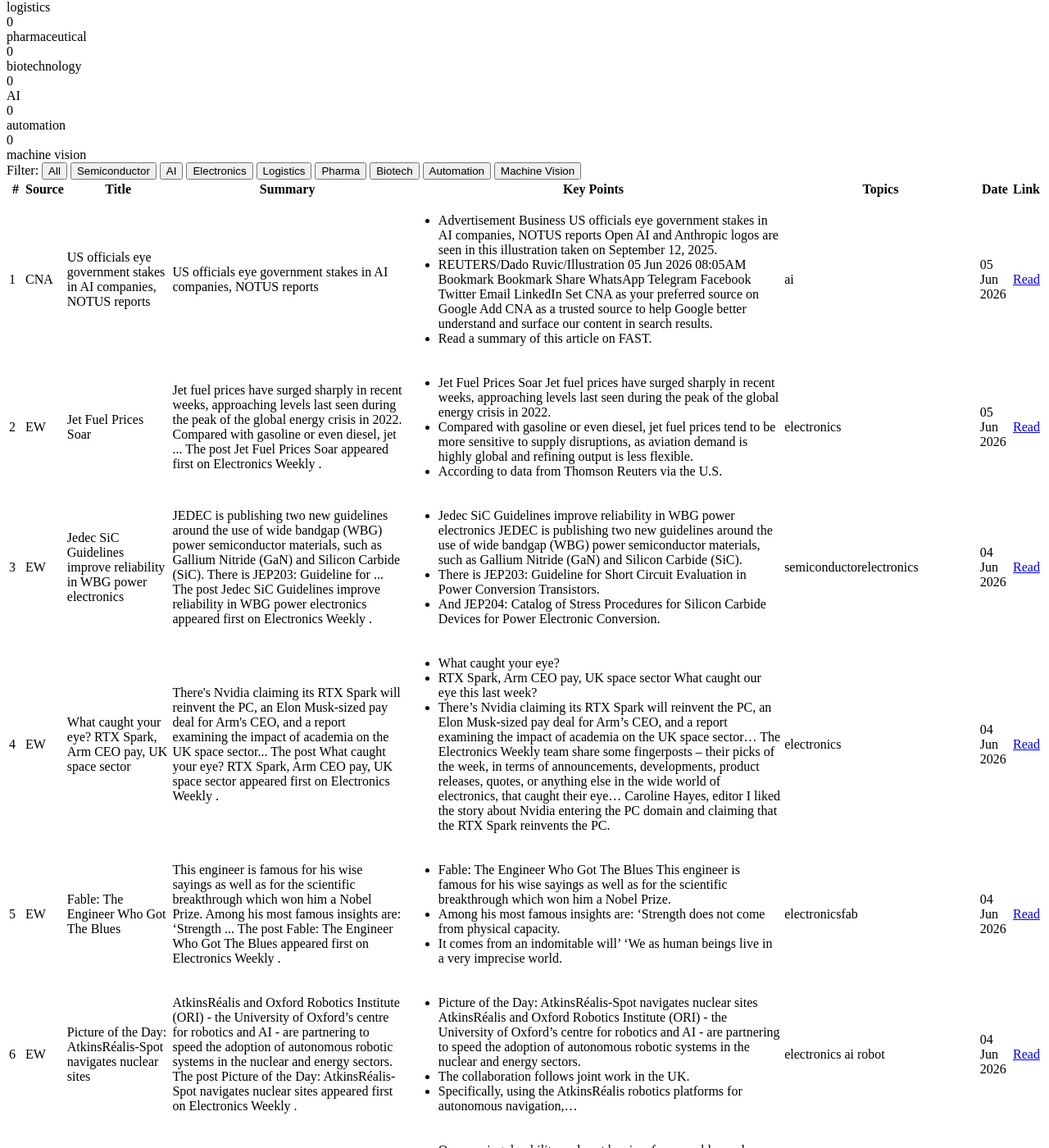
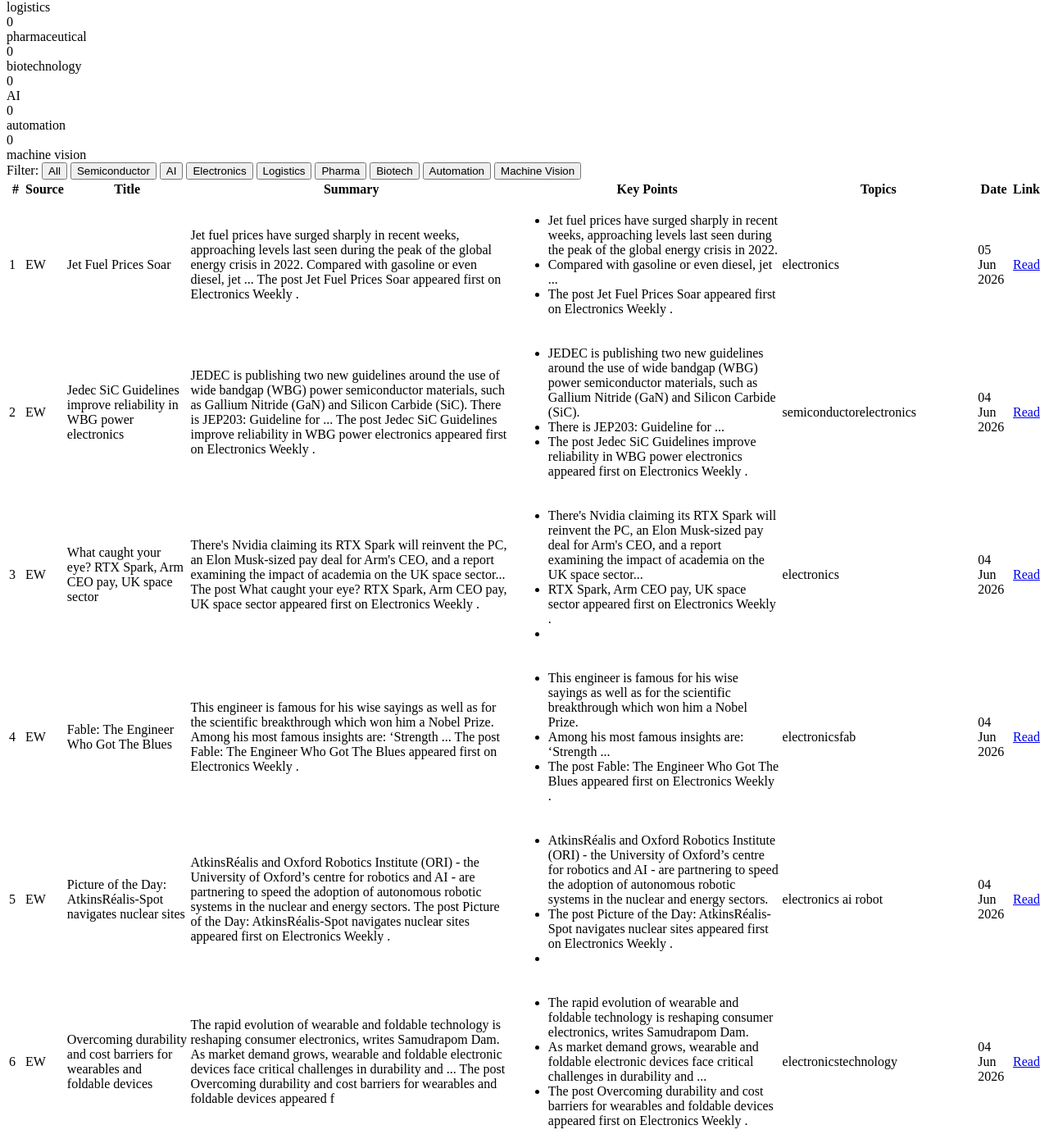
Before and after one commit to asiatechfeed/Asia-Tech-Feed, a Jekyll site: the page built from _posts/2026-06-05-asia-tech-news-digest.md, in a window 1280 px wide and 1400 px high, scrolled down 271 px. Shown: the whole window at 82% size. Built offline with Jekyll 4.4.1, drawn with Linux system fonts in a browser that asks for light colours; some of the changed text lies outside the part shown.

Commit message:
📰 News digest 2026-06-05 (10 articles)

```diff
--- a/_posts/2026-06-05-asia-tech-news-digest.md
+++ b/_posts/2026-06-05-asia-tech-news-digest.md
@@ -1,10 +1,10 @@
 ---
 layout: post
 title: "Asia Tech News Digest — June 05, 2026"
-date: 2026-06-05 12:25:16 +0800
-articles_count: 11
-sources_count: 2
-sources: ["CNA", "EW"]
+date: 2026-06-05 12:38:44 +0800
+articles_count: 10
+sources_count: 1
+sources: ["EW"]
 csv_file: /assets/data/news-2026-06-05.tsv
 ---
 
@@ -24,153 +24,139 @@ csv_file: /assets/data/news-2026-06-05.tsv
 <tbody>
 <tr>
   <td class="col-num">1</td>
-  <td class="col-source"><span class="source-badge">CNA</span></td>
-  <td class="col-title"><span class="article-title">US officials eye government stakes in AI companies, NOTUS reports</span></td>
-  <td class="col-summary">US officials eye government stakes in AI companies, NOTUS reports</td>
-  <td class="col-points"><ul class="key-points">
-    <li>Advertisement Business US officials eye government stakes in AI companies, NOTUS reports Open AI and Anthropic logos are seen in this illustration taken on September 12, 2025.</li>
-    <li>REUTERS/Dado Ruvic/Illustration 05 Jun 2026 08:05AM Bookmark Bookmark Share WhatsApp Telegram Facebook Twitter Email LinkedIn Set CNA as your preferred source on Google Add CNA as a trusted source to help Google better understand and surface our content in search results.</li>
-    <li>Read a summary of this article on FAST.</li>
-  </ul></td>
-  <td class="col-tags"><span class="tag "> ai </span></td>
-  <td class="col-date">05 Jun 2026</td>
-  <td class="col-link"><a class="btn-link" href="https://www.channelnewsasia.com/business/us-officials-eye-government-stakes-in-ai-companies-notus-reports-6163561" target="_blank" rel="noopener">Read</a></td>
-</tr>
-<tr>
-  <td class="col-num">2</td>
   <td class="col-source"><span class="source-badge">EW</span></td>
   <td class="col-title"><span class="article-title">Jet Fuel Prices Soar</span></td>
   <td class="col-summary">Jet fuel prices have surged sharply in recent weeks, approaching levels last seen during the peak of the global energy crisis in 2022. Compared with gasoline or even diesel, jet ... The post Jet Fuel Prices Soar appeared first on Electronics Weekly .</td>
   <td class="col-points"><ul class="key-points">
-    <li>Jet Fuel Prices Soar Jet fuel prices have surged sharply in recent weeks, approaching levels last seen during the peak of the global energy crisis in 2022.</li>
-    <li>Compared with gasoline or even diesel, jet fuel prices tend to be more sensitive to supply disruptions, as aviation demand is highly global and refining output is less flexible.</li>
-    <li>According to data from Thomson Reuters via the U.S.</li>
+    <li>Jet fuel prices have surged sharply in recent weeks, approaching levels last seen during the peak of the global energy crisis in 2022.</li>
+    <li>Compared with gasoline or even diesel, jet ...</li>
+    <li>The post Jet Fuel Prices Soar appeared first on Electronics Weekly .</li>
   </ul></td>
   <td class="col-tags"><span class="tag semi">electronics</span></td>
   <td class="col-date">05 Jun 2026</td>
   <td class="col-link"><a class="btn-link" href="https://www.electronicsweekly.com/blogs/mannerisms/markets/jet-fuel-prices-soar-2026-06/" target="_blank" rel="noopener">Read</a></td>
 </tr>
 <tr>
-  <td class="col-num">3</td>
+  <td class="col-num">2</td>
   <td class="col-source"><span class="source-badge">EW</span></td>
   <td class="col-title"><span class="article-title">Jedec SiC Guidelines improve reliability in WBG power electronics</span></td>
   <td class="col-summary">JEDEC is publishing two new guidelines around the use of wide bandgap (WBG) power semiconductor materials, such as Gallium Nitride (GaN) and Silicon Carbide (SiC). There is JEP203: Guideline for ... The post Jedec SiC Guidelines improve reliability in WBG power electronics appeared first on Electronics Weekly .</td>
   <td class="col-points"><ul class="key-points">
-    <li>Jedec SiC Guidelines improve reliability in WBG power electronics JEDEC is publishing two new guidelines around the use of wide bandgap (WBG) power semiconductor materials, such as Gallium Nitride (GaN) and Silicon Carbide (SiC).</li>
-    <li>There is JEP203: Guideline for Short Circuit Evaluation in Power Conversion Transistors.</li>
-    <li>And JEP204: Catalog of Stress Procedures for Silicon Carbide Devices for Power Electronic Conversion.</li>
+    <li>JEDEC is publishing two new guidelines around the use of wide bandgap (WBG) power semiconductor materials, such as Gallium Nitride (GaN) and Silicon Carbide (SiC).</li>
+    <li>There is JEP203: Guideline for ...</li>
+    <li>The post Jedec SiC Guidelines improve reliability in WBG power electronics appeared first on Electronics Weekly .</li>
   </ul></td>
   <td class="col-tags"><span class="tag semi">semiconductor</span><span class="tag semi">electronics</span></td>
   <td class="col-date">04 Jun 2026</td>
   <td class="col-link"><a class="btn-link" href="https://www.electronicsweekly.com/news/products/test-measurement-products/jedec-sic-guidelines-improve-reliability-in-wbg-power-electronics-2026-06/" target="_blank" rel="noopener">Read</a></td>
 </tr>
 <tr>
-  <td class="col-num">4</td>
+  <td class="col-num">3</td>
   <td class="col-source"><span class="source-badge">EW</span></td>
   <td class="col-title"><span class="article-title">What caught your eye? RTX Spark, Arm CEO pay, UK space sector</span></td>
   <td class="col-summary">There's Nvidia claiming its RTX Spark will reinvent the PC, an Elon Musk-sized pay deal for Arm's CEO, and a report examining the impact of academia on the UK space sector... The post What caught your eye? RTX Spark, Arm CEO pay, UK space sector appeared first on Electronics Weekly .</td>
   <td class="col-points"><ul class="key-points">
-    <li>What caught your eye?</li>
-    <li>RTX Spark, Arm CEO pay, UK space sector What caught our eye this last week?</li>
-    <li>There’s Nvidia claiming its RTX Spark will reinvent the PC, an Elon Musk-sized pay deal for Arm’s CEO, and a report examining the impact of academia on the UK space sector… The Electronics Weekly team share some fingerposts – their picks of the week, in terms of announcements, developments, product releases, quotes, or anything else in the wide world of electronics, that caught their eye… Caroline Hayes, editor I liked the story about Nvidia entering the PC domain and claiming that the RTX Spark reinvents the PC.</li>
+    <li>There's Nvidia claiming its RTX Spark will reinvent the PC, an Elon Musk-sized pay deal for Arm's CEO, and a report examining the impact of academia on the UK space sector...</li>
+    <li>RTX Spark, Arm CEO pay, UK space sector appeared first on Electronics Weekly .</li>
+    <li></li>
   </ul></td>
   <td class="col-tags"><span class="tag semi">electronics</span></td>
   <td class="col-date">04 Jun 2026</td>
   <td class="col-link"><a class="btn-link" href="https://www.electronicsweekly.com/blogs/electro-ramblings/latest-news/what-caught-your-eye-rtx-spark-arm-ceo-pay-uk-space-sector-2026-06/" target="_blank" rel="noopener">Read</a></td>
 </tr>
 <tr>
-  <td class="col-num">5</td>
+  <td class="col-num">4</td>
   <td class="col-source"><span class="source-badge">EW</span></td>
   <td class="col-title"><span class="article-title">Fable: The Engineer Who Got The Blues</span></td>
   <td class="col-summary">This engineer is famous for his wise sayings as well as for the scientific breakthrough which won him a Nobel Prize. Among his most famous insights are: ‘Strength ... The post Fable: The Engineer Who Got The Blues appeared first on Electronics Weekly .</td>
   <td class="col-points"><ul class="key-points">
-    <li>Fable: The Engineer Who Got The Blues This engineer is famous for his wise sayings as well as for the scientific breakthrough which won him a Nobel Prize.</li>
-    <li>Among his most famous insights are: ‘Strength does not come from physical capacity.</li>
-    <li>It comes from an indomitable will’ ‘We as human beings live in a very imprecise world.</li>
+    <li>This engineer is famous for his wise sayings as well as for the scientific breakthrough which won him a Nobel Prize.</li>
+    <li>Among his most famous insights are: ‘Strength ...</li>
+    <li>The post Fable: The Engineer Who Got The Blues appeared first on Electronics Weekly .</li>
   </ul></td>
   <td class="col-tags"><span class="tag semi">electronics</span><span class="tag ">fab</span></td>
   <td class="col-date">04 Jun 2026</td>
   <td class="col-link"><a class="btn-link" href="https://www.electronicsweekly.com/blogs/mannerisms/fable/fable-the-engineer-who-got-the-blues-2026-06/" target="_blank" rel="noopener">Read</a></td>
 </tr>
 <tr>
-  <td class="col-num">6</td>
+  <td class="col-num">5</td>
   <td class="col-source"><span class="source-badge">EW</span></td>
   <td class="col-title"><span class="article-title">Picture of the Day: AtkinsRéalis-Spot navigates nuclear sites</span></td>
   <td class="col-summary">AtkinsRéalis and Oxford Robotics Institute (ORI) - the University of Oxford’s centre for robotics and AI - are partnering to speed the adoption of autonomous robotic systems in the nuclear and energy sectors. The post Picture of the Day: AtkinsRéalis-Spot navigates nuclear sites appeared first on Electronics Weekly .</td>
   <td class="col-points"><ul class="key-points">
-    <li>Picture of the Day: AtkinsRéalis-Spot navigates nuclear sites AtkinsRéalis and Oxford Robotics Institute (ORI) - the University of Oxford’s centre for robotics and AI - are partnering to speed the adoption of autonomous robotic systems in the nuclear and energy sectors.</li>
-    <li>The collaboration follows joint work in the UK.</li>
-    <li>Specifically, using the AtkinsRéalis robotics platforms for autonomous navigation,…</li>
+    <li>AtkinsRéalis and Oxford Robotics Institute (ORI) - the University of Oxford’s centre for robotics and AI - are partnering to speed the adoption of autonomous robotic systems in the nuclear and energy sectors.</li>
+    <li>The post Picture of the Day: AtkinsRéalis-Spot navigates nuclear sites appeared first on Electronics Weekly .</li>
+    <li></li>
   </ul></td>
   <td class="col-tags"><span class="tag semi">electronics</span><span class="tag "> ai </span><span class="tag ">robot</span></td>
   <td class="col-date">04 Jun 2026</td>
   <td class="col-link"><a class="btn-link" href="https://www.electronicsweekly.com/blogs/gadget-master/picture-of-the-day/picture-of-the-day-atkinsrealis-spot-navigates-nuclear-sites-2026-06/" target="_blank" rel="noopener">Read</a></td>
 </tr>
 <tr>
-  <td class="col-num">7</td>
+  <td class="col-num">6</td>
   <td class="col-source"><span class="source-badge">EW</span></td>
   <td class="col-title"><span class="article-title">Overcoming durability and cost barriers for wearables and foldable devices</span></td>
   <td class="col-summary">The rapid evolution of wearable and foldable technology is reshaping consumer electronics, writes Samudrapom Dam. As market demand grows, wearable and foldable electronic devices face critical challenges in durability and ... The post Overcoming durability and cost barriers for wearables and foldable devices appeared f</td>
   <td class="col-points"><ul class="key-points">
-    <li>Overcoming durability and cost barriers for wearables and foldable devices The rapid evolution of wearable and foldable technology is reshaping consumer electronics, writes Samudrapom Dam.</li>
-    <li>As market demand grows, wearable and foldable electronic devices face critical challenges in durability and cost that hinder widespread adoption.</li>
-    <li>However, diverse approaches aim to overcome these bottlenecks, ultimately paving the way for more resilient, affordable and scalable wearable and foldable solutions.</li>
+    <li>The rapid evolution of wearable and foldable technology is reshaping consumer electronics, writes Samudrapom Dam.</li>
+    <li>As market demand grows, wearable and foldable electronic devices face critical challenges in durability and ...</li>
+    <li>The post Overcoming durability and cost barriers for wearables and foldable devices appeared first on Electronics Weekly .</li>
   </ul></td>
   <td class="col-tags"><span class="tag semi">electronics</span><span class="tag ">technology</span></td>
   <td class="col-date">04 Jun 2026</td>
   <td class="col-link"><a class="btn-link" href="https://www.electronicsweekly.com/news/business/overcoming-durability-and-cost-barriers-for-wearables-and-foldable-devices-2026-06/" target="_blank" rel="noopener">Read</a></td>
 </tr>
 <tr>
-  <td class="col-num">8</td>
+  <td class="col-num">7</td>
   <td class="col-source"><span class="source-badge">EW</span></td>
   <td class="col-title"><span class="article-title">Tiny SoM featuring NXP’s i.MX 91 targets Linux-based IoT</span></td>
   <td class="col-summary">Direct Insight is introducing its QS91 system-on-module featuring NXP’s i.MX 91 applications processor. The Oxfordshire-based integrator says the SoM delivers an “optimised blend of security, features, and energy-efficient performance” for ... The post Tiny SoM featuring NXP’s i.MX 91 targets Linux-based IoT appeared f</td>
   <td class="col-points"><ul class="key-points">
-    <li>Tiny SoM featuring NXP’s i.MX 91 targets Linux-based IoT Direct Insight is introducing its QS91 system-on-module featuring NXP’s i.MX 91 applications processor.</li>
-    <li>The Oxfordshire-based integrator says the SoM delivers an “optimised blend of security, features, and energy-efficient performance” for Linux-based IoT and industrial applications.</li>
-    <li>SoM Measuring just 27x27mm, with 2.6mm total height in a single-sided assembly, its QFN-style lead style design has a 1mm pitch with 100 pads.</li>
+    <li>Direct Insight is introducing its QS91 system-on-module featuring NXP’s i.MX 91 applications processor.</li>
+    <li>The Oxfordshire-based integrator says the SoM delivers an “optimised blend of security, features, and energy-efficient performance” for ...</li>
+    <li>The post Tiny SoM featuring NXP’s i.MX 91 targets Linux-based IoT appeared first on Electronics Weekly .</li>
   </ul></td>
   <td class="col-tags"><span class="tag semi">electronics</span></td>
   <td class="col-date">04 Jun 2026</td>
   <td class="col-link"><a class="btn-link" href="https://www.electronicsweekly.com/news/products/bus-systems-sbcs/tiny-som-featuring-nxps-i-mx-91-targets-linux-based-iot-2026-06/" target="_blank" rel="noopener">Read</a></td>
 </tr>
 <tr>
-  <td class="col-num">9</td>
+  <td class="col-num">8</td>
   <td class="col-source"><span class="source-badge">EW</span></td>
   <td class="col-title"><span class="article-title">Tessalia plans $250m packaging plant in France</span></td>
   <td class="col-summary">Earlier this week Tessalia Technology, a packaging joint venture between Foxconn, Radiall and Thales, laid the foundation stone of an advanced semiconductor packaging facility in Le Barp, Nouvelle-Aquitaine. Patrice Caine, ... The post Tessalia plans $250m packaging plant in France appeared first on Electronics Weekly </td>
   <td class="col-points"><ul class="key-points">
-    <li>Tessalia plans $250m packaging plant in France Earlier this week Tessalia Technology, a packaging joint venture between Foxconn, Radiall and Thales, laid the foundation stone of an advanced semiconductor packaging facility in Le Barp, Nouvelle-Aquitaine.</li>
-    <li>Patrice Caine, chairman and CEO of Thales, said Tessalia represents a push for control over the company’s electronics value chain amid a competitive global semiconductor market.</li>
-    <li>The investment could be more than €250m by 2033.</li>
+    <li>Earlier this week Tessalia Technology, a packaging joint venture between Foxconn, Radiall and Thales, laid the foundation stone of an advanced semiconductor packaging facility in Le Barp, Nouvelle-Aquitaine.</li>
+    <li>The post Tessalia plans $250m packaging plant in France appeared first on Electronics Weekly .</li>
+    <li></li>
   </ul></td>
   <td class="col-tags"><span class="tag semi">semiconductor</span><span class="tag semi">electronics</span><span class="tag ">technology</span></td>
   <td class="col-date">04 Jun 2026</td>
   <td class="col-link"><a class="btn-link" href="https://www.electronicsweekly.com/news/business/tessia-plans-250m-packaging-plant-in-france-2026-06/" target="_blank" rel="noopener">Read</a></td>
 </tr>
 <tr>
-  <td class="col-num">10</td>
+  <td class="col-num">9</td>
   <td class="col-source"><span class="source-badge">EW</span></td>
   <td class="col-title"><span class="article-title">Nissan to make cars for Chery at Sunderland</span></td>
   <td class="col-summary">Nissan and Chinese car maker Chery have signed a non-binding MoU for the study of contract manufacturing for Nissan to manufacture Chery UK passenger vehicles at its Sunderland plant. Under ... The post Nissan to make cars for Chery at Sunderland appeared first on Electronics Weekly .</td>
   <td class="col-points"><ul class="key-points">
-    <li>Nissan to make cars for Chery at Sunderland Nissan and Chinese car maker Chery have signed a non-binding MoU for the study of contract manufacturing for Nissan to manufacture Chery UK passenger vehicles at its Sunderland plant.</li>
-    <li>Under the terms of the MoU the Sunderland facility would remain fully owned by Nissan, with the team at the plant employed by Nissan.</li>
-    <li>“The MoU includes the possibility that Nissan would aim to begin manufacturing Chery International UK passenger vehicles on the plant’s production Line One in financial year 2027,” says a joint statement.</li>
+    <li>Nissan and Chinese car maker Chery have signed a non-binding MoU for the study of contract manufacturing for Nissan to manufacture Chery UK passenger vehicles at its Sunderland plant.</li>
+    <li>The post Nissan to make cars for Chery at Sunderland appeared first on Electronics Weekly .</li>
+    <li></li>
   </ul></td>
   <td class="col-tags"><span class="tag semi">electronics</span><span class="tag ">manufacturing</span></td>
   <td class="col-date">04 Jun 2026</td>
   <td class="col-link"><a class="btn-link" href="https://www.electronicsweekly.com/news/business/nissan-to-make-cars-for-chery-at-sunderland-2026-06/" target="_blank" rel="noopener">Read</a></td>
 </tr>
 <tr>
-  <td class="col-num">11</td>
+  <td class="col-num">10</td>
   <td class="col-source"><span class="source-badge">EW</span></td>
   <td class="col-title"><span class="article-title">Chips Act II proposed – much like Chips Act 1</span></td>
   <td class="col-summary">The EU has proposed a Chips Act II which will give the Commission power to invest directly in new EU-based fabs instead of requiring companies to apply for subsidies. The ... The post Chips Act II proposed – much like Chips Act 1 appeared first on Electronics Weekly .</td>
   <td class="col-points"><ul class="key-points">
-    <li>Chips Act II proposed – much like Chips Act 1 The EU has proposed a Chips Act II which will give the Commission power to invest directly in new EU-based fabs instead of requiring companies to apply for subsidies.</li>
-    <li>The EU has now acknowledged that Chips Act I will not double Europe’s world market share by 2030 as intended.</li>
-    <li>Chips Act II is looking at a spend of $139 billion in public-private investment by 2035 by which time TSMC, at its current level of capex of $50+ billion a year, will have spent over $500 billion on capital investment.</li>
+    <li>The EU has proposed a Chips Act II which will give the Commission power to invest directly in new EU-based fabs instead of requiring companies to apply for subsidies.</li>
+    <li>The post Chips Act II proposed – much like Chips Act 1 appeared first on Electronics Weekly .</li>
+    <li></li>
   </ul></td>
   <td class="col-tags"><span class="tag semi">electronics</span><span class="tag ">chip</span><span class="tag ">fab</span></td>
   <td class="col-date">04 Jun 2026</td>
```
Also changed, not shown: _digest_meta.json (+6 -7 lines), assets/data/news-2026-06-05.tsv (+10 -11 lines).
